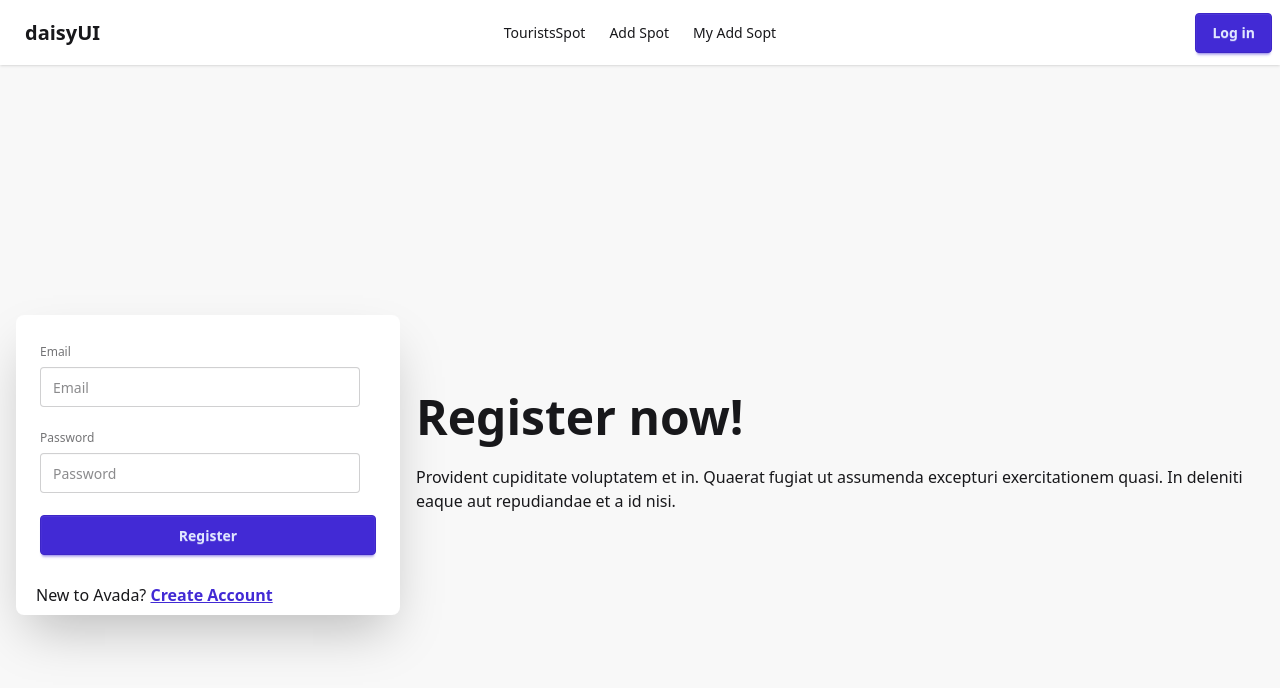
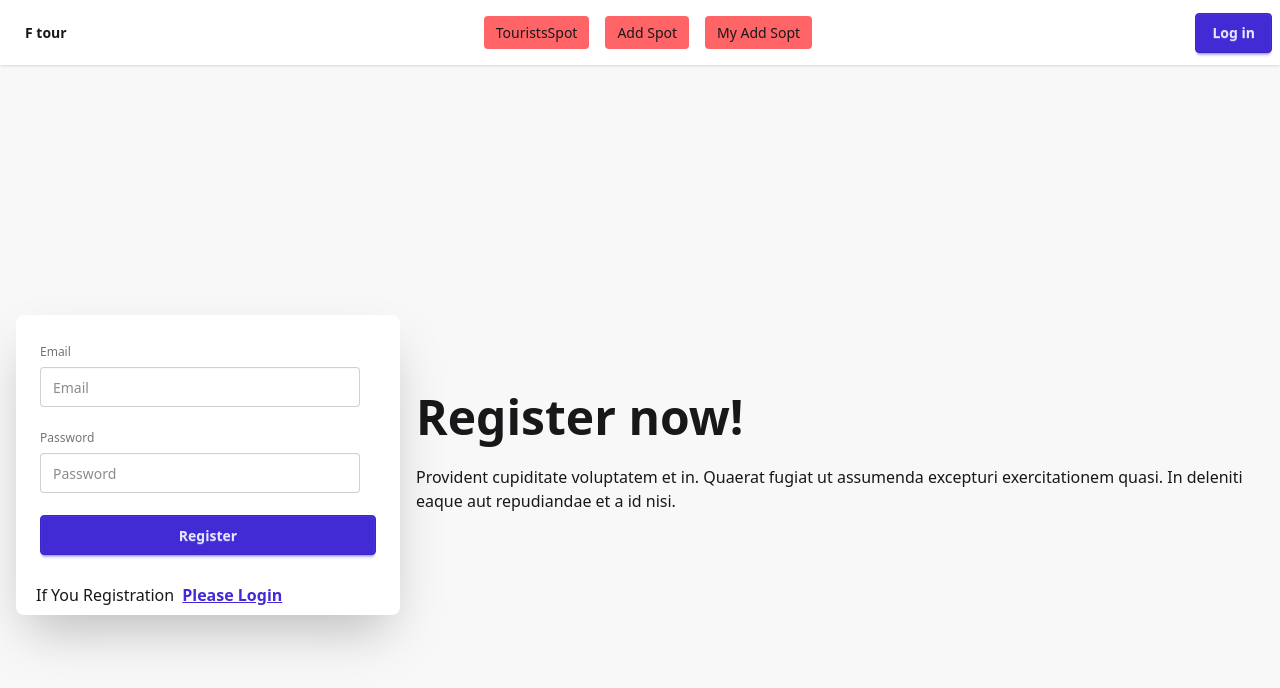
Before and after one commit to rahad2004/Tourism-Management, a React (Vite) app: page /registration in a window 1280 px wide. Shown: the top 688 px of the page. Built offline with nearby package versions, Linux system fonts and the light colour scheme.

Commit message:
sign in okk

```diff
--- a/package.json
+++ b/package.json
@@ -11,11 +11,13 @@
   },
   "dependencies": {
     "@tailwindcss/vite": "^4.1.3",
+    "firebase": "^11.6.0",
     "react": "^19.0.0",
     "react-dom": "^19.0.0",
     "react-hook-form": "^7.55.0",
     "react-icons": "^5.5.0",
     "react-router": "^7.5.0",
+    "sweetalert2": "^11.17.2",
     "tailwindcss": "^4.1.3"
   },
   "devDependencies": {
--- a/src/Component/Navbar.jsx
+++ b/src/Component/Navbar.jsx
@@ -4,14 +4,35 @@ import { Link, NavLink } from "react-router";
 const Navbar = () => {
   const navItem = (
     <>
-      <li>
-        <NavLink to={"/tourists-spots"}>TouristsSpot</NavLink>
+      <li className="lg:ml-4 mt-4 lg:mt-0">
+        <NavLink
+          to={"/tourists-spots"}
+          className={({ isActive }) =>
+            isActive ? "bg-green-500" : "bg-red-400 hover:bg-red-500"
+          }
+        >
+          TouristsSpot
+        </NavLink>
       </li>
-      <li>
-        <NavLink to={"/add-tourists-spots"}>Add Spot</NavLink>
+      <li className="lg:ml-4 mt-4 lg:mt-0">
+        <NavLink
+          to={"/add-tourists-spots"}
+          className={({ isActive }) =>
+            isActive ? "bg-green-500" : "bg-red-400 hover:bg-red-500"
+          }
+        >
+          Add Spot
+        </NavLink>
       </li>
-      <li>
-        <NavLink to={"/my-add-spot"}>My Add Sopt</NavLink>
+      <li className="lg:ml-4 mt-4 lg:mt-0">
+        <NavLink
+          to={"/my-add-spot"}
+          className={({ isActive }) =>
+            isActive ? "bg-green-500" : "bg-red-400 hover:bg-red-500"
+          }
+        >
+          My Add Sopt
+        </NavLink>
       </li>
     </>
   );
@@ -44,13 +65,15 @@ const Navbar = () => {
               {navItem}
             </ul>
           </div>
-          <a className="btn btn-ghost text-xl">daisyUI</a>
+          <NavLink className={'btn btn-ghost'} to={'/'}>F tour</NavLink>
         </div>
         <div className="navbar-center hidden lg:flex">
           <ul className="menu menu-horizontal px-1">{navItem}</ul>
         </div>
         <div className="navbar-end">
-          <Link className="btn btn-primary" to={'/login'}>Log in</Link>
+          <Link className="btn btn-primary" to={"/login"}>
+            Log in
+          </Link>
         </div>
       </div>
     </div>
--- a/src/Component/Registration.jsx
+++ b/src/Component/Registration.jsx
@@ -1,16 +1,37 @@
 import React from "react";
 import { useForm } from "react-hook-form";
 import { Link } from "react-router";
+import useAuth from "../hooks/useAuth";
+import Swal from "sweetalert2";
 
 const Registration = () => {
   const {
     register,
     handleSubmit,
     formState: { errors },
+    reset,
   } = useForm();
 
+  const { signinUser } = useAuth();
+
   const onSubmit = (data) => {
-    console.log(data);
+    const { email, password } = data;
+
+    signinUser(email, password)
+      .then((result) => {
+        if (result.user) {
+          Swal.fire({
+            title: "Error!",
+            text: "Do you want to continue",
+            icon: "error",
+            confirmButtonText: "Cool",
+          });
+        }
+        reset();
+      })
+      .catch((error) => {
+        console.log(error);
+      });
   };
   return (
     <div>
@@ -74,10 +95,13 @@ const Registration = () => {
             </form>
             <div className="px-5 pb-2">
               <p>
-                New to Avada?{" "}
-                <Link className="btn-link text-primary font-bold" to={"/login"}>
-                  Create Account
-                </Link>{" "}
+                If You Registration
+                <Link
+                  className="btn-link text-primary font-bold ml-2"
+                  to={"/login"}
+                >
+                  Please Login
+                </Link>
               </p>
             </div>
           </div>
--- a/src/Contex/AuthContextProvider.jsx
+++ b/src/Contex/AuthContextProvider.jsx
@@ -1,14 +1,21 @@
+import { createUserWithEmailAndPassword } from "firebase/auth";
 import { createContext } from "react";
+import auth from "../config/Firebase.config";
 
 export const AuthContext = createContext(null);
 
-const AuthContextProvider = ({children}) => {
-    return (
-        <AuthContext.Provider value={"I am Rahad Mondal"}>
-            {children}
+const AuthContextProvider = ({ children }) => {
+  //    Sign up user
+  const signinUser = (email, password) => {
+    return createUserWithEmailAndPassword(auth, email, password);
+  };
 
-        </AuthContext.Provider>
-    );
+  //   contex data
+  const value = {
+    signinUser,
+  };
+
+  return <AuthContext.Provider value={value}>{children}</AuthContext.Provider>;
 };
 
 export default AuthContextProvider;
--- /dev/null
+++ b/src/hooks/useAuth.jsx
@@ -0,0 +1,9 @@
+import React, { useContext } from "react";
+import { AuthContext } from "../Contex/AuthContextProvider";
+
+const useAuth = () => {
+  const all = useContext(AuthContext);
+  return all;
+};
+
+export default useAuth;
```
Also changed, not shown: 1 other file (tests, documents, lock files or other folders).
